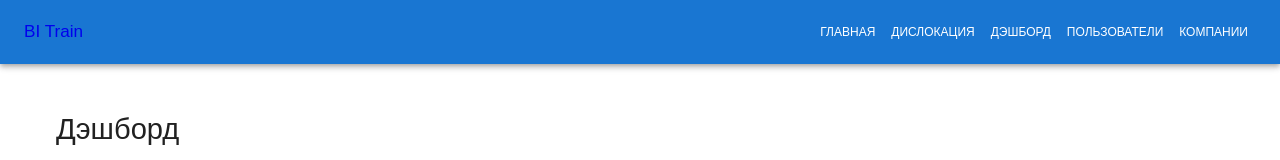
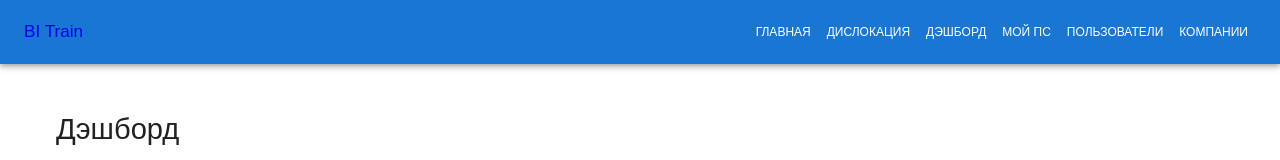
Before and after one commit to DKen717/bitrain-site, a Next.js app: page /dashboard in a window 1280 px wide. Shown: the top 160 px of the page. Built offline with nearby package versions, Linux system fonts and the light colour scheme; no server answers; the database is empty.

Commit message:
Update TopNav.jsx

```diff
--- a/components/TopNav.jsx
+++ b/components/TopNav.jsx
@@ -29,6 +29,7 @@ export default function TopNav({ user }) {
                 <Button color="inherit" component={Link} href="/">Главная</Button>
                 <Button color="inherit" component={Link} href="/dislocation">Дислокация</Button>
                 <Button color="inherit" component={Link} href="/dashboard">Дэшборд</Button>
+                <Button color="inherit" component={Link} href="/my-ps">Мой ПС</Button>
 
                 {user?.role === 'superadmin' && (
                   <>
```
